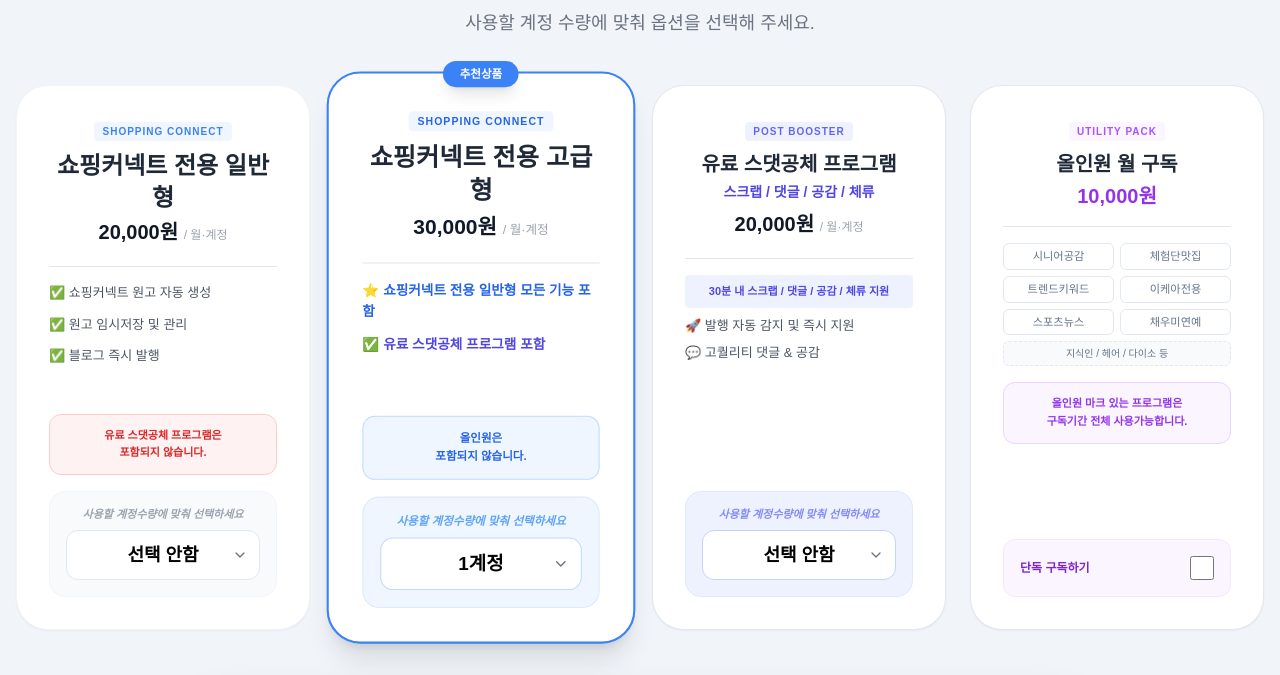
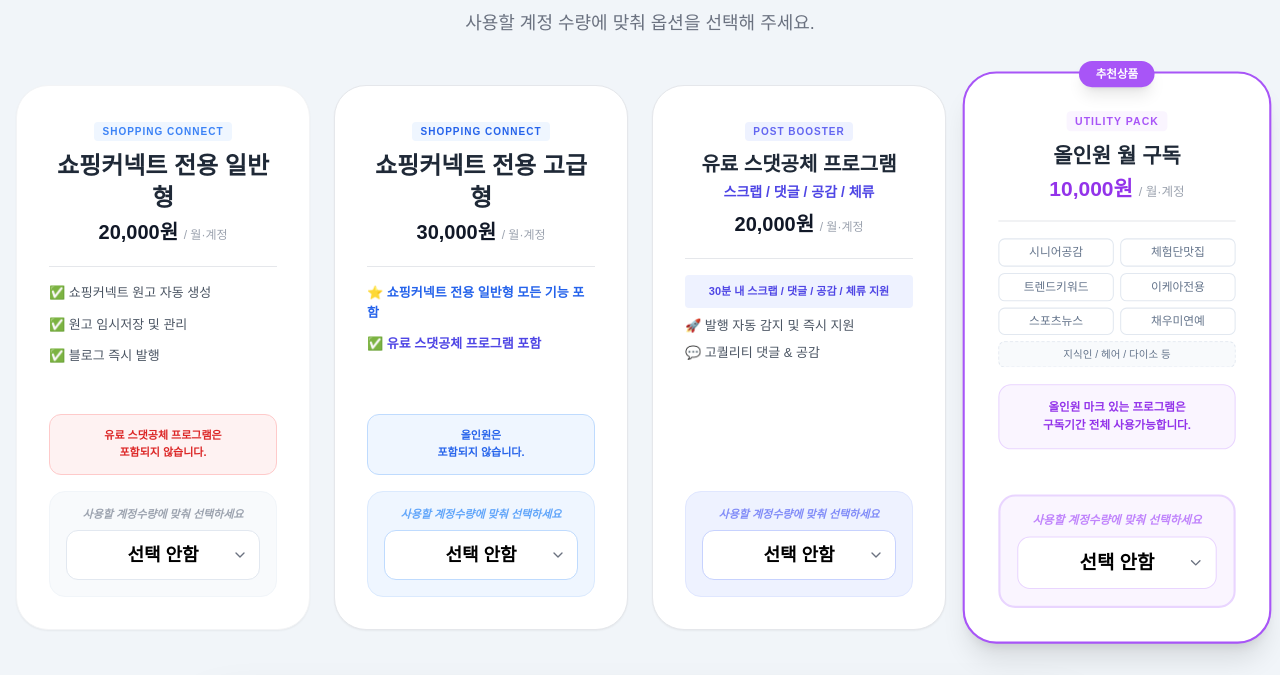
Before and after one commit to park-jin-soo/money, a plain HTML site: page index.html in a window 1280 px wide. Shown: the part 91-766 px from the top of the page. Drawn offline with nearby package versions, Linux system fonts and the light colour scheme; a web font is replaced by a local one.

Commit message:
Update index.html

```diff
--- a/index.html
+++ b/index.html
@@ -47,8 +47,7 @@
                 </div>
             </div>
 
-            <div class="bg-white rounded-[2rem] shadow-xl p-8 border-2 border-blue-500 flex flex-col relative transform lg:scale-105 z-10">
-                <div class="absolute -top-3 left-1/2 -translate-x-1/2 bg-blue-500 text-white px-4 py-1 rounded-full text-[11px] font-black shadow-lg">추천상품</div>
+            <div class="bg-white rounded-[2rem] shadow-sm p-8 border border-gray-200 flex flex-col transition-all hover:shadow-md">
                 <div class="mb-5 text-center">
                     <span class="text-[10px] font-black text-blue-600 bg-blue-50 px-2 py-1 rounded uppercase tracking-widest">Shopping Connect</span>
                     <h2 class="text-2xl font-bold text-gray-800 mt-2">쇼핑커넥트 전용 고급형</h2>
@@ -67,7 +66,7 @@
                     <label class="block text-[11px] font-bold text-blue-400 mb-2 leading-tight italic">사용할 계정수량에 맞춰 선택하세요</label>
                     <select id="qty_premium" onchange="calculate()" class="w-full text-center text-lg font-bold bg-white border border-blue-200 rounded-xl p-2.5 outline-none cursor-pointer focus:ring-2 focus:ring-blue-500">
                         <option value="0">선택 안함</option>
-                        <script>for(let i=1; i<=10; i++) document.write(`<option value="${i}" ${i===1?'selected':''}>${i}계정</option>`);</script>
+                        <script>for(let i=1; i<=10; i++) document.write(`<option value="${i}">${i}계정</option>`);</script>
                     </select>
                 </div>
             </div>
@@ -93,11 +92,12 @@
                 </div>
             </div>
 
-            <div class="bg-white rounded-[2rem] shadow-sm p-8 border border-gray-200 flex flex-col transition-all hover:shadow-md">
+            <div class="bg-white rounded-[2rem] shadow-xl p-8 border-2 border-purple-500 flex flex-col relative transform lg:scale-105 z-10">
+                <div class="absolute -top-3 left-1/2 -translate-x-1/2 bg-purple-500 text-white px-4 py-1 rounded-full text-[11px] font-black shadow-lg">추천상품</div>
                 <div class="mb-4 text-center">
                     <span class="text-[10px] font-black text-purple-500 bg-purple-50 px-2 py-1 rounded uppercase tracking-widest">Utility Pack</span>
                     <h2 class="text-xl font-bold text-gray-800 mt-2">올인원 월 구독</h2>
-                    <p class="text-xl font-bold text-purple-600 mt-1">10,000원</p>
+                    <p class="text-xl font-bold text-purple-600 mt-1">10,000원 <span class="text-xs text-gray-400 font-normal">/ 월·계정</span></p>
                 </div>
                 <div class="grid grid-cols-2 gap-1.5 mb-4 border-t pt-4">
                     <div class="program-card">시니어공감</div><div class="program-card">체험단맛집</div>
@@ -110,9 +110,12 @@
                         올인원 마크 있는 프로그램은<br>구독기간 전체 사용가능합니다.
                     </p>
                 </div>
-                <div class="mt-auto bg-purple-50 p-4 rounded-xl flex items-center justify-between border border-purple-100">
-                    <span class="text-xs font-bold text-purple-700">단독 구독하기</span>
-                    <input type="checkbox" id="check_allinone" onchange="calculate()" class="w-6 h-6 rounded border-purple-300 text-purple-600 cursor-pointer focus:ring-purple-500">
+                <div class="mt-auto bg-purple-50 p-4 rounded-2xl border-2 border-purple-200 text-center">
+                    <label class="block text-[11px] font-bold text-purple-400 mb-2 leading-tight italic">사용할 계정수량에 맞춰 선택하세요</label>
+                    <select id="qty_allinone" onchange="calculate()" class="w-full text-center text-lg font-bold bg-white border border-purple-200 rounded-xl p-2.5 outline-none cursor-pointer focus:ring-2 focus:ring-purple-500">
+                        <option value="0">선택 안함</option>
+                        <script>for(let i=1; i<=10; i++) document.write(`<option value="${i}">${i}계정</option>`);</script>
+                    </select>
                 </div>
             </div>
         </div>
@@ -187,13 +190,12 @@
             const qB = parseInt(document.getElementById('qty_basic').value) || 0;
             const qP = parseInt(document.getElementById('qty_premium').value) || 0;
             const qS = parseInt(document.getElementById('qty_sdg').value) || 0;
-            const isA = document.getElementById('check_allinone').checked;
+            const qA = parseInt(document.getElementById('qty_allinone').value) || 0;
 
-            let total = (qB * PRICES.BASIC) + (qP * PRICES.PREMIUM) + (qS * PRICES.SDG);
-            if (isA) total += PRICES.ALLINONE;
+            let total = (qB * PRICES.BASIC) + (qP * PRICES.PREMIUM) + (qS * PRICES.SDG) + (qA * PRICES.ALLINONE);
 
             document.getElementById('display_total').innerText = total.toLocaleString();
-            return { total, qB, qP, qS, isA };
+            return { total, qB, qP, qS, qA };
         }
 
         function goToPayment() {
@@ -211,7 +213,7 @@
             if(data.qB > 0) { addSummary(summary, '쇼핑커넥트 전용 일반형', data.qB); addInputs(fields, '쇼핑커넥트 전용 일반형', data.qB, 'blue'); }
             if(data.qP > 0) { addSummary(summary, '쇼핑커넥트 전용 고급형', data.qP); addInputs(fields, '쇼핑커넥트 전용 고급형', data.qP, 'indigo'); }
             if(data.qS > 0) { addSummary(summary, '유료 스댓공체 프로그램', data.qS); addInputs(fields, '유료 스댓공체 프로그램', data.qS, 'purple'); }
-            if(data.isA) { addSummary(summary, '올인원 구독 서비스', 1); addInputs(fields, '올인원 구독', 1, 'purple'); }
+            if(data.qA > 0) { addSummary(summary, '올인원 구독 서비스', data.qA); addInputs(fields, '올인원 구독', data.qA, 'purple'); }
 
             window.scrollTo(0, 0);
         }
@@ -358,7 +360,7 @@
             const payload = {
                 user_email: userEmail,
                 total_price: data.total.toLocaleString() + "원",
-                details: `쇼핑커넥트 전용 일반형(${data.qB}), 쇼핑커넥트 전용 고급형(${data.qP}), 유료 스댓공체 프로그램(${data.qS}), 올인원(${data.isA?'O':'X'})`,
+                details: `쇼핑커넥트 전용 일반형(${data.qB}), 쇼핑커넥트 전용 고급형(${data.qP}), 유료 스댓공체 프로그램(${data.qS}), 올인원(${data.qA})`,
                 account_list: idsFormatted
             };
 
```
